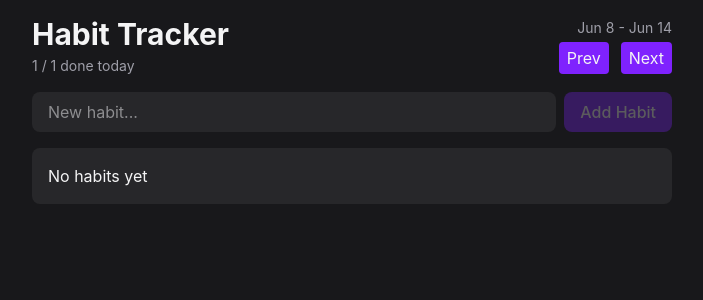
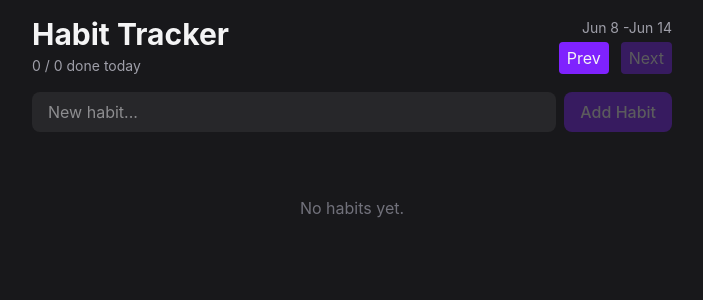
Before and after one commit to pudgynator/habit-tracker, a React (Vite) app: page / in a window 1280 px wide. Shown: the top 300 px of the page, without its empty margins (288-991 px from the left). Built offline with nearby package versions, Linux system fonts and the light colour scheme.

Commit message:
Simplify components using context and hooks

```diff
--- a/src/App.tsx
+++ b/src/App.tsx
@@ -1,40 +1,32 @@
 import { Header } from "./components/Header";
 import { HabitForm } from "./components/HabitForm";
-import { HabitList, type Habit } from "./components/HabitList";
+import { HabitList } from "./components/HabitList";
+import { HabitProvider } from "./context/HabitProvider";
 import { useState } from "react";
-import { isSameDay } from "date-fns";
+import { addWeeks, eachDayOfInterval, endOfWeek, startOfWeek } from "date-fns";
+
 
 export default function App() {
-  const [habits, setHabits] = useState<Habit[]>([])
+  const [weekOffset, setWeekOffset] = useState(0)
+  const week = addWeeks(new Date(), weekOffset);
 
-  function addHabit(name: string) {
-    setHabits(curr => [...curr, {id: crypto.randomUUID(), name, completions: [] }] )
-  }
-
-  function deleteHabit(id: string) {
-    setHabits(curr => curr.filter(h => h.id !== id))
-  }
-
-  function toggleHabit(id: string, date: Date) {
-    setHabits(curr =>
-      curr.map(h => {
-        if(h.id !== id) return h
-
-        const alreadyDone = h.completions.some(c => isSameDay(c, date))
-        const completions = alreadyDone
-          ? h.completions.filter(c => !isSameDay(c, date))
-          : [...h.completions, date]
-
-        return { ...h, completions }
-      }),
-    )
-  }
+  const visibleDates = eachDayOfInterval( {
+      start: startOfWeek(week, { weekStartsOn: 1 }),
+      end: endOfWeek(week, { weekStartsOn: 1 })
+    }
+  );
 
   return (
     <div className="max-w-2xl mx-auto p-4 flex-col gap-4" >
-      <Header />
-      <HabitForm addHabit={addHabit}/>
-      <HabitList deleteHabit={deleteHabit} toggleHabit={toggleHabit} habits={habits}/>
+      <HabitProvider>
+        <Header
+          visibleDates={visibleDates}
+          onPrev={() => setWeekOffset( O => O - 1 )}
+          onNext={() => setWeekOffset( O => O + 1)}
+        />
+        <HabitForm />
+        <HabitList visibleDates={visibleDates}/>
+      </HabitProvider>
     </div>
   )
 }
--- a/src/components/HabitForm.tsx
+++ b/src/components/HabitForm.tsx
@@ -1,19 +1,16 @@
 import { useState, type SubmitEvent } from "react";
 import { Button } from "./Button";
+import { useHabits } from "../context/useHabits";
 
-type HabitFormProps = {
-  addHabit: (name: string) => void;
-}
 
-export function HabitForm({ addHabit }: HabitFormProps) {
+export function HabitForm() {
     const [name, setName] = useState('');
+    const { addHabit } = useHabits();
 
     function handleSubmit(e: SubmitEvent) {
         e.preventDefault()
 
-        if(name.trim() === '') {
-          return
-        }
+        if(name.trim() === '') return
 
         setName('')
         addHabit(name)
@@ -35,4 +32,4 @@
         </Button>
       </form>
     )
-  };
+};
--- a/src/components/HabitList.tsx
+++ b/src/components/HabitList.tsx
@@ -1,30 +1,25 @@
 import { Button } from "./Button";
-import { eachDayOfInterval, endOfWeek, startOfWeek, format, isFuture, isSameDay, subDays } from 'date-fns';
+import { format, isFuture, isSameDay, subDays } from 'date-fns';
+import { useHabits, type Habit } from "../context/useHabits";
 
-export type Habit = {
-    id: string;
-    name: string;
-    completions: Date[];
+type HabitListProps = {
+    visibleDates: Date[];
 }
 
-type HabitListProps = {
-    habits: Habit[];
-    deleteHabit: (id: string) => void;
-    toggleHabit: (id: string, date: Date) => void;
-}
+export function HabitList({ visibleDates }: HabitListProps) {
+    const { habits } = useHabits();
 
-export function HabitList({ habits, deleteHabit, toggleHabit }: HabitListProps ) {
     if (habits.length === 0) {
         return (
-            <div className="flex flex-col gap-2 bg-zinc-800 p-4 rounded-lg">
-                <p>No habits yet</p>
+            <div className="text-center text-zinc-500 py-12">
+                <p>No habits yet.</p>
             </div>
         )
     }
     return (
         <div className="flex flex-col gap-3">
             {habits.map(habit => (
-                <HabitItem deleteHabit={deleteHabit} toggleHabit={toggleHabit} key={habit.id} habit={habit}/>
+                <HabitItem key={habit.id} habit={habit} visibleDates={visibleDates}/>
             ))}
         </div>
     )
@@ -32,17 +27,12 @@
 
 type HabitItemProps = {
     habit: Habit;
-    deleteHabit: (id: string) => void;
-    toggleHabit: (id: string, date: Date) => void;
+    visibleDates: Date[];
+
 }
 
-function HabitItem( { habit, deleteHabit, toggleHabit }:  HabitItemProps) {
-    const visibleDates = eachDayOfInterval(
-        {
-            start: startOfWeek(new Date(), { weekStartsOn: 1 }),
-            end: endOfWeek(new Date(), { weekStartsOn: 1 })
-        }
-    );
+function HabitItem( { habit, visibleDates }:  HabitItemProps) {
+    const { deleteHabit, toggleHabit } = useHabits();
 
     const streak = getStreak(habit.completions);
 
--- a/src/components/Header.tsx
+++ b/src/components/Header.tsx
@@ -1,18 +1,32 @@
+import { isToday } from "date-fns";
+import { useHabits } from "../context/useHabits";
 import { Button } from "./Button";
+import { format } from "date-fns";
 
-export function Header() {
+type HeaderProps = {
+  visibleDates: Date[];
+  onPrev: () => void;
+  onNext: () => void;
+}
+
+export function Header({ visibleDates, onPrev, onNext }: HeaderProps) {
+  const { habits } = useHabits();
+
+  const doneToday = habits.filter(h => h.completions.some(c => isToday(c))).length;
+  const dateRange = `${format(visibleDates[0], 'MMM d')} -${format(visibleDates.at(-1)!, 'MMM d')}`
+
    return (
      <header className="flex items-center justify-between mb-4">
      <div className="flex flex-col gap-1">
        <h1 className="text-3xl font-bold ">Habit Tracker</h1>
-       <span className="text-zinc-400 text-sm">1 / 1 done today</span>
+       <span className="text-zinc-400 text-sm">{doneToday} / {habits.length} done today</span>
      </div>
 
      <div className="flex flex-col gap-1 items-end">
-       <span className="text-zinc-400 text-sm">Jun 8 - Jun 14</span>
+       <span className="text-zinc-400 text-sm">{dateRange}</span>
        <div className="flex items-center gap-3">
-         <Button>Prev</Button>
-         <Button>Next</Button>
+         <Button onClick={onPrev}>Prev</Button>
+         <Button onClick={onNext} disabled={visibleDates.some(d => isToday(d))}>Next</Button>
        </div>
      </div>
    </header>
```
